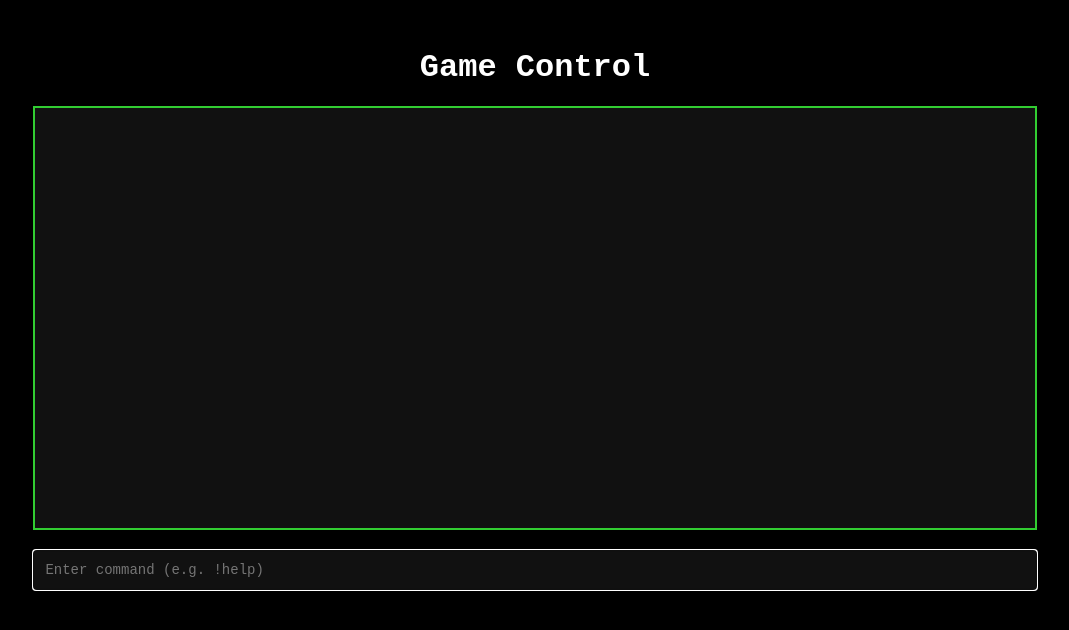
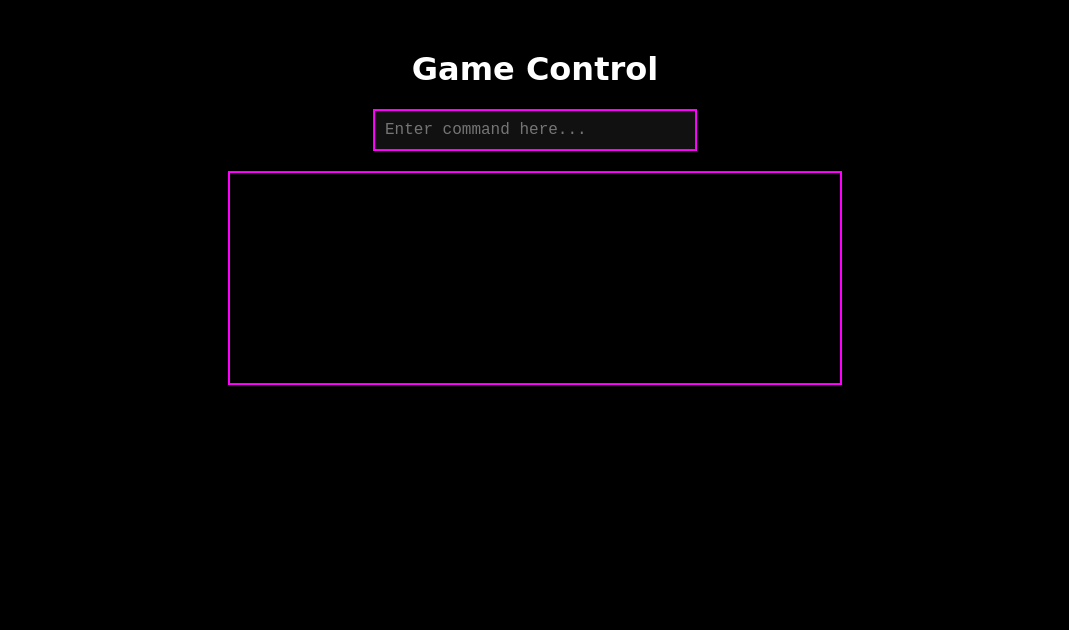
Before and after one commit to x12r/notx12, a website: page index.html in a window 1280 px wide. Shown: the whole page, without its empty margins (105-1174 px from the left). Drawn offline with Linux system fonts and the light colour scheme.

Commit message:
Update index.html

```diff
--- a/index.html
+++ b/index.html
@@ -2,50 +2,82 @@
 <html lang="en">
 <head>
 <meta charset="UTF-8">
-  <meta name="viewport" content="width=device-width, initial-scale=1.0">
 <title>Game Control</title>
 <style>
   body {
     background-color: black;
-      color: limegreen;
-      font-family: "Courier New", monospace;
-      display: flex;
-      flex-direction: column;
-      align-items: center;
-      padding: 20px;
+    color: #fff;
+    font-family: "Press Start 2P", cursive;
+    text-align: center;
+    margin-top: 50px;
   }
-    h1 {
-      font-size: 2em;
-      color: white;
-      font-family: "Press Start 2P", monospace;
-      margin-bottom: 20px;
+  input {
+    width: 300px;
+    padding: 10px;
+    font-family: monospace;
+    font-size: 16px;
+    background-color: #111;
+    color: #fff;
+    border: 2px solid #ff00ff;
   }
-    #console {
+  #outputArea {
     width: 80%;
-      height: 50vh;
-      background-color: #111;
-      border: 2px solid limegreen;
-      padding: 10px;
+    max-width: 600px;
+    height: 200px;
+    margin: 20px auto;
     overflow-y: auto;
-      font-size: 14px;
-      margin-bottom: 20px;
-    }
-    #commandInput {
-      width: 80%;
-      padding: 10px;
-      background-color: #111;
-      border: 2px solid limegreen;
-      color: limegreen;
-      font-family: "Courier New", monospace;
-      font-size: 14px;
+    border: 2px solid #ff00ff;
+    padding: 5px;
+    text-align: left;
   }
 </style>
 </head>
 <body>
 <h1>Game Control</h1>
-  <div id="console"></div>
-  <input type="text" id="commandInput" placeholder="Enter command (e.g. !help)" autofocus>
+<input id="commandBar" placeholder="Enter command here..." />
+<div id="outputArea"></div>
 
-  <script src="script.js"></script>
+<script>
+const commandInput = document.getElementById("commandBar");
+const outputArea = document.getElementById("outputArea");
+
+// Mods list
+const availableMods = ["questpull","pullmod","tagaura","anticrash"];
+
+// Add message to output
+function appendMessage(msg) {
+  const p = document.createElement("p");
+  p.textContent = msg;
+  outputArea.appendChild(p);
+  outputArea.scrollTop = outputArea.scrollHeight;
+}
+
+// Simulate sending command (replace with backend fetch if needed)
+function sendCommand(command) {
+  const modName = command.replace(/^!/,"").toLowerCase();
+  if (!availableMods.includes(modName)) {
+    appendMessage(`Unknown mod: ${modName}`);
+    return;
+  }
+  appendMessage(`Mod "${modName}" toggled (simulation).`);
+}
+
+// Handle Enter key
+commandInput.addEventListener("keydown", (e) => {
+  if (e.key === "Enter") {
+    const command = commandInput.value.trim();
+    if (!command) return;
+
+    if (command.toLowerCase() === "!help") {
+      appendMessage("Available mods:");
+      availableMods.forEach(mod => appendMessage("!" + mod));
+    } else {
+      sendCommand(command);
+    }
+
+    commandInput.value = "";
+  }
+});
+</script>
 </body>
 </html>
```
Lines whose indentation alone changed are shown as unchanged.
